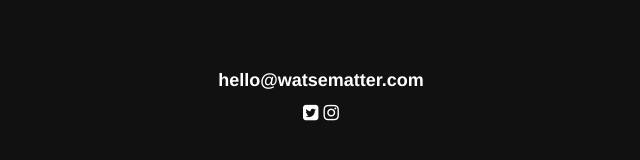
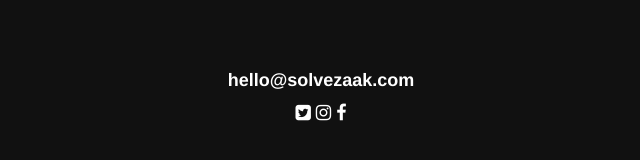
Before and after one commit to r724-cmd/Solve-Zaak, a plain HTML site: page index.html in a window 1280 px wide. Shown: the part 618-778 px from the top of the page, 319-959 px from the left. Drawn offline with Linux system fonts and the light colour scheme.

Commit message:
Update index.html

```diff
--- a/index.html
+++ b/index.html
@@ -5,7 +5,7 @@
 <head>
         <meta charset="utf-8" />
         <meta http-equiv="X-UA-Compatible" content="IE=edge" />
-        <title>Watsematter</title>
+        <title>Solvezaak</title>
         <meta name="description" content="" />
         <meta name="keywords" content="" />
         <link rel="shortcut icon" href="favicon.ico" type="image/x-icon">
@@ -20,10 +20,11 @@
                 <div class="watsematter">
                     <img class="animated fadeIn" src="build/img/watsematter-logo.svg" width="500px">
                     <div class=" animated fadeInUp socials">
-                        <a href="mailto:hello@watsematter.com">hello@watsematter.com</a>
+                        <a href="mailto:hello@solvezaak.com">hello@solvezaak.com</a>
                         <p>
-                            <a target="_blank" href="https://twitter.com/watsematter"><i class="fa fa-twitter-square"></i></a>
-                            <a target="_blank" href="https://www.instagram.com/watsematter/"><i class="fa fa-instagram"></i></a>
+                            <a target="_blank" href="https://twitter.com/solvezaak"><i class="fa fa-twitter-square"></i></a>
+                            <a target="_blank" href="https://www.instagram.com/solvezaak/"><i class="fa fa-instagram"></i>
+                            <a target="_blank" href="https://www.facebook.com/solvezaak/"><i class="fa fa-facebook"></i></a>
                         </p>
                     </div>
                 </div>
```
